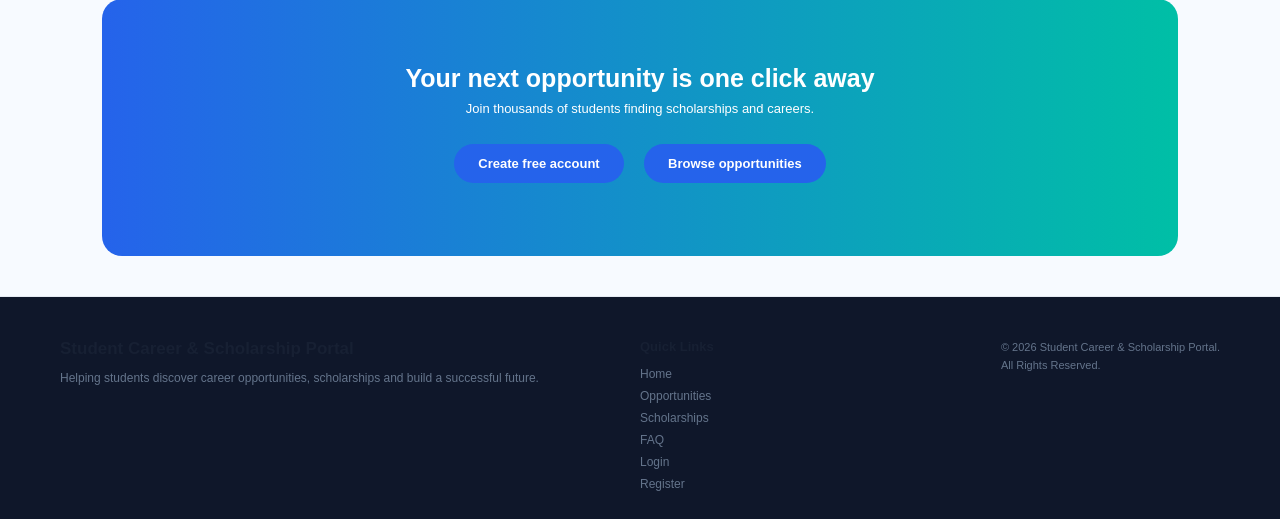
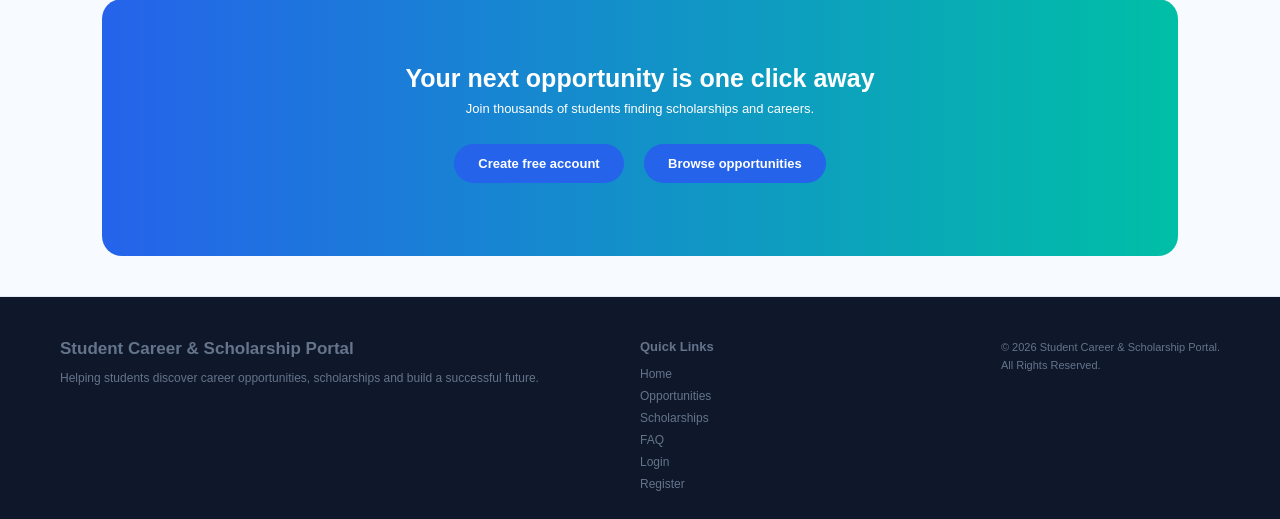
Before and after one commit to tar1Qul/student-career-scholarship-portal-main, a PHP site: page / in a window 1280 px wide. Shown: the part 2731-3250 px from the top of the page. Run offline with PHP 8.4, Linux system fonts and the light colour scheme.

Commit message:
index front color chnage

```diff
--- a/css/index.css
+++ b/css/index.css
@@ -796,7 +796,7 @@ section{
 
 .footer-brand h2{
     margin:0 0 10px;
-    color:#172033;
+    color: #64748b;
     font-size:17px;
     font-weight:700;
 }
@@ -818,7 +818,7 @@ section{
 .footer-links h3{
     margin:0 0 5px;
     font-size:13px;
-    color:#172033;
+    color: #64748b;
 }
 
 .footer-links a{
```
